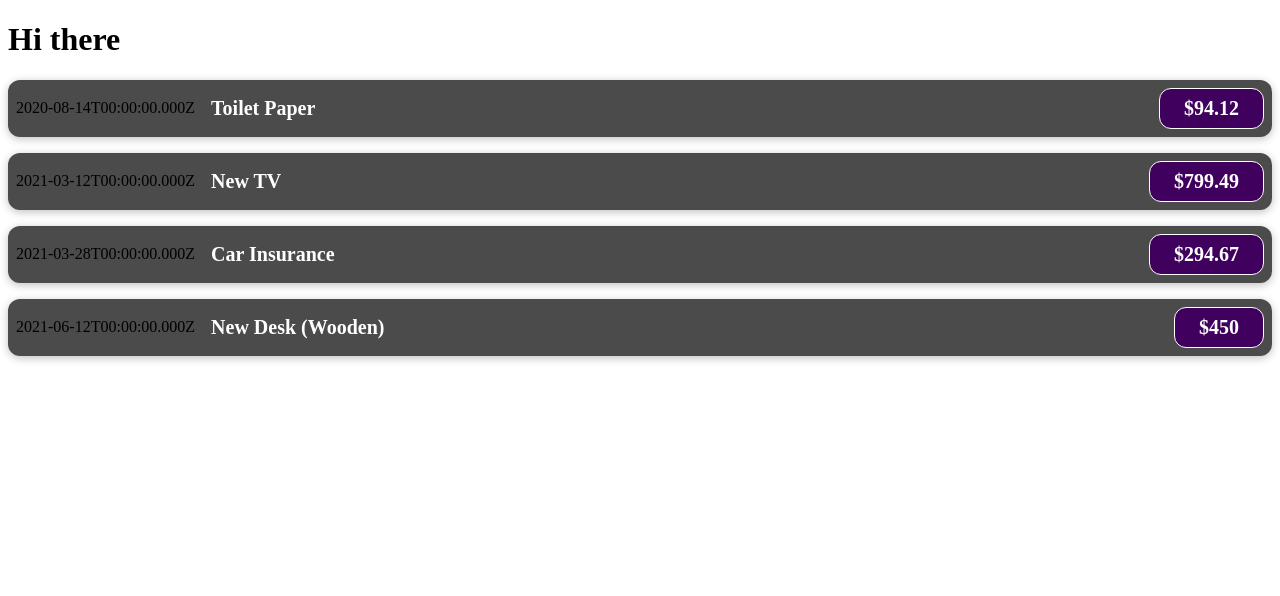
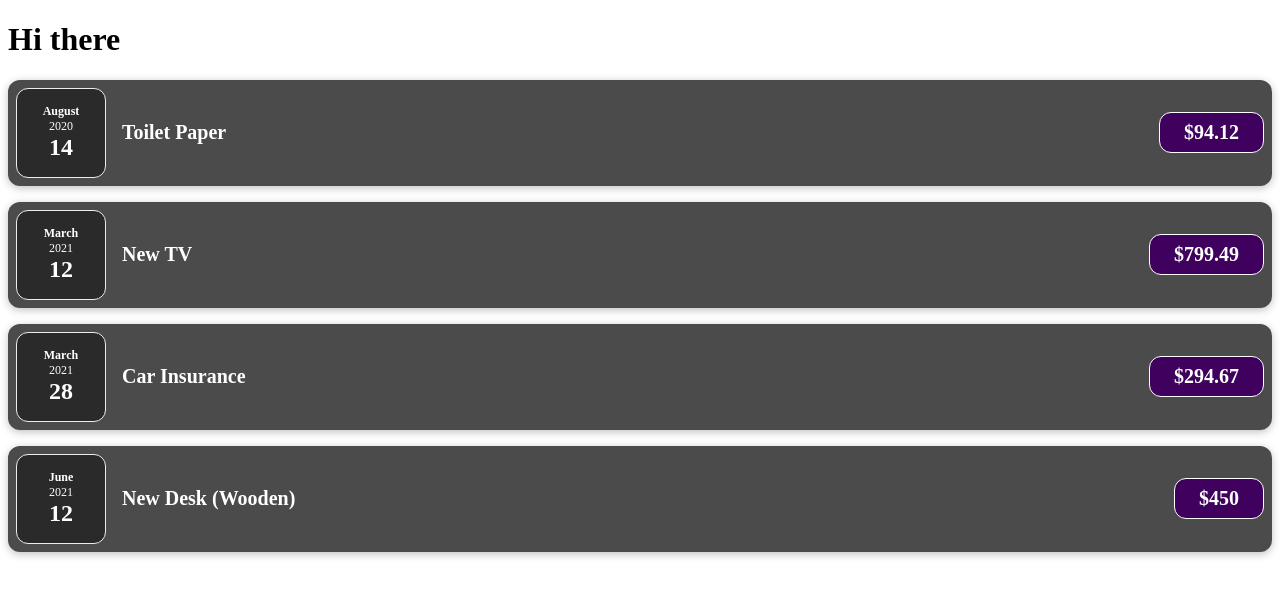
Before and after one commit to abdo-355/react_practice, a React (Create React App) app in the folder expenses_app/: page / in a window 1280 px wide. Shown: the top 596 px of the page. Built offline with nearby package versions, Linux system fonts and the light colour scheme.

Commit message:
separate the date into its own component and add styling to it

```diff
--- a/expenses_app/src/App.tsx
+++ b/expenses_app/src/App.tsx
@@ -1,14 +1,7 @@
-import ExpenseItem from "./components/ExpenseItem";
-
-export interface Expense {
-  id: string;
-  title: string;
-  amount: number;
-  date: Date;
-}
+import ExpenseItem, { ExpenseItemProps } from "./components/ExpenseItem";
 
 const App: React.FC = () => {
-  const expenses: Expense[] = [
+  const expenses: ExpenseItemProps[] = [
     {
       id: "e1",
       title: "Toilet Paper",
--- /dev/null
+++ b/expenses_app/src/components/ExpenseDate.css
@@ -0,0 +1,26 @@
+.expense-date {
+  display: flex;
+  flex-direction: column;
+  width: 5.5rem;
+  height: 5.5rem;
+  border: 1px solid #ececec;
+  background-color: #2a2a2a;
+  color: white;
+  border-radius: 12px;
+  align-items: center;
+  justify-content: center;
+}
+
+.expense-date__month {
+  font-size: 0.75rem;
+  font-weight: bold;
+}
+
+.expense-date__year {
+  font-size: 0.75rem;
+}
+
+.expense-date__day {
+  font-size: 1.5rem;
+  font-weight: bold;
+}
--- /dev/null
+++ b/expenses_app/src/components/ExpenseDate.tsx
@@ -0,0 +1,21 @@
+import "./ExpenseDate.css";
+
+interface Props {
+  date: Date;
+}
+
+const ExpenseDate: React.FC<Props> = ({ date }) => {
+  const month = date.toLocaleString("en-US", { month: "long" });
+  const day = date.toLocaleString("en-US", { day: "2-digit" });
+  const year = date.getFullYear();
+
+  return (
+    <div className="expense-date">
+      <div className="expense-date__month">{month}</div>
+      <div className="expense-date__year">{year}</div>
+      <div className="expense-date__day">{day}</div>
+    </div>
+  );
+};
+
+export default ExpenseDate;
--- a/expenses_app/src/components/ExpenseItem.tsx
+++ b/expenses_app/src/components/ExpenseItem.tsx
@@ -1,11 +1,18 @@
-import "./ExpenceItem.css";
+import ExpenseDate from "./ExpenseDate";
 
-import { Expense } from "../App";
+import "./ExpenseItem.css";
 
-const ExpenseItem: React.FC<Expense> = ({ date, title, amount }) => {
+export interface ExpenseItemProps {
+  id: string;
+  title: string;
+  amount: number;
+  date: Date;
+}
+
+const ExpenseItem: React.FC<ExpenseItemProps> = ({ date, title, amount }) => {
   return (
     <div className="expense-item">
-      <div>{date.toISOString()}</div>
+      <ExpenseDate date={date} />
       <div className="expense-item__description">
         <h2>{title}</h2>
         <div className="expense-item__price">${amount}</div>
```
Also changed, not shown: expenses_app/src/components/ExpenseItem.css (renamed from expenses_app/src/components/ExpenceItem.css).
